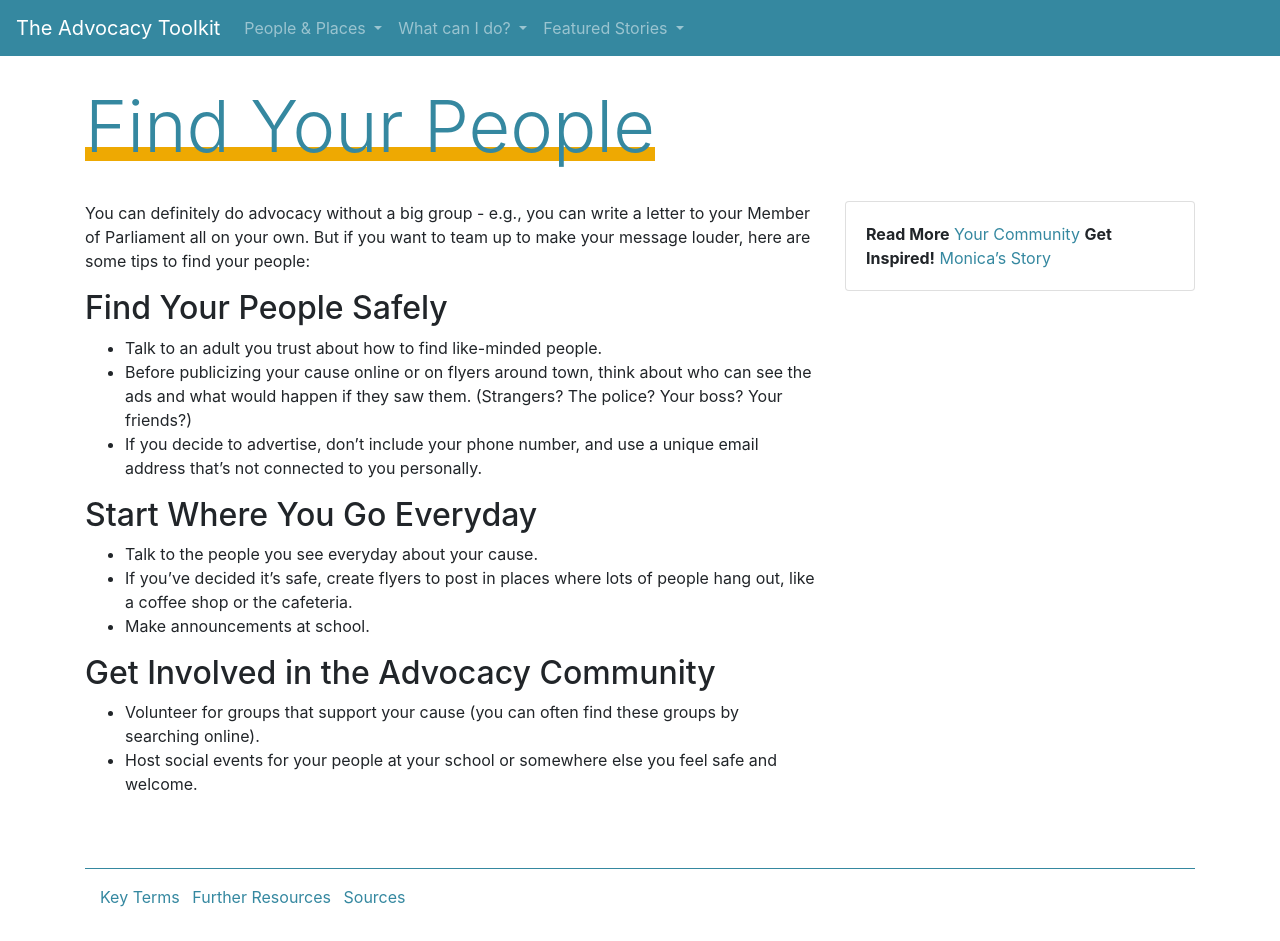
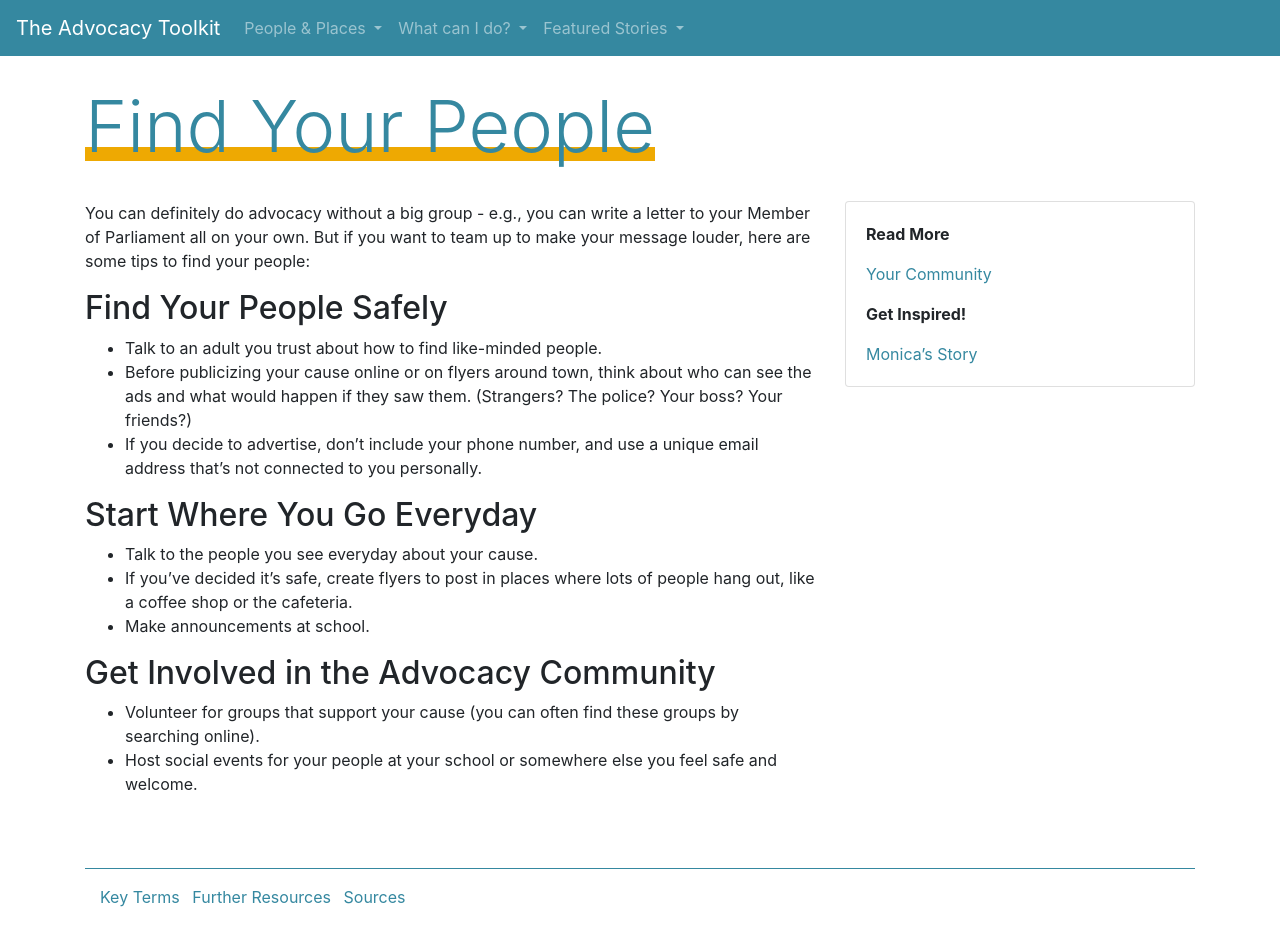
Before and after one commit to remote-rights/remote-rights.github.io, a Jekyll site: the page built from collections/_strategy/find-your-people.md, in a window 1280 px wide. Built offline with Jekyll 4.4.1, drawn with Linux system fonts in a browser that asks for light colours.

```diff
--- a/collections/_strategy/find-your-people.md
+++ b/collections/_strategy/find-your-people.md
@@ -1,7 +1,7 @@
 ---
 layout: strategy
 title: Find Your People
-aside_links: >
+aside_links: |
   **Read More**
 
   [Your Community](/people-places/in-my-community)
```
